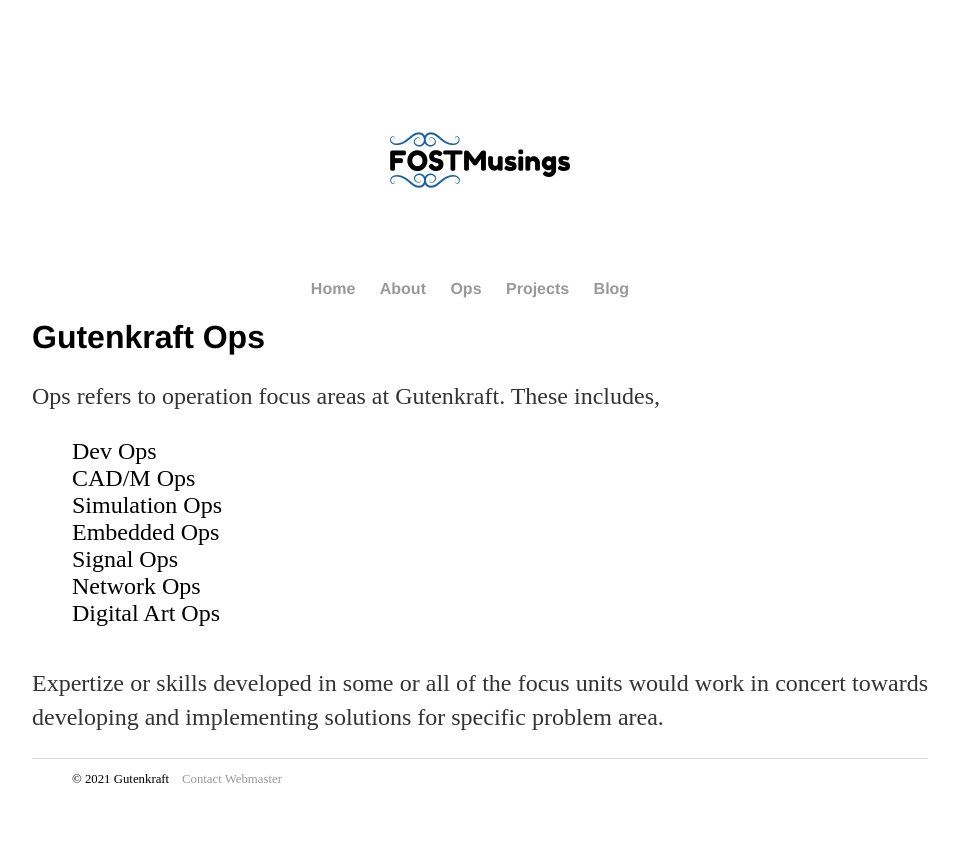
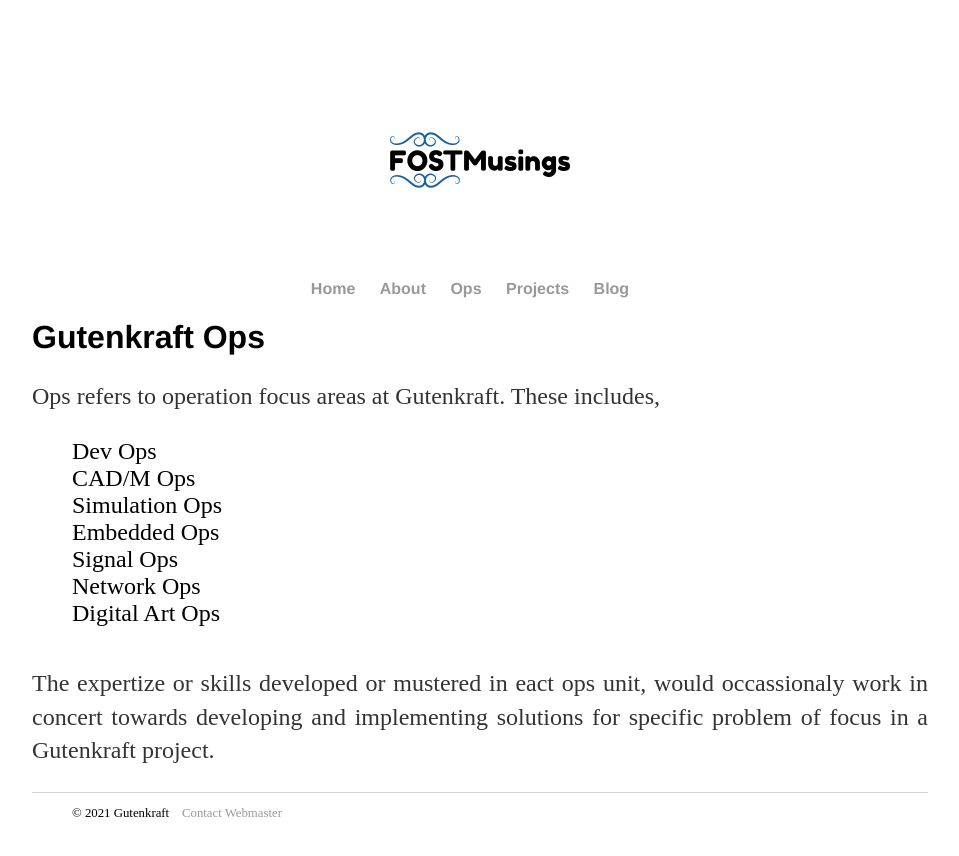
Before and after one commit to oferonmi/datafilik.github.io, a Jekyll site: the page built from ops/index.html, in a window 1280 px wide. Shown: the top 856 px of the page, without its empty margins (160-1119 px from the left). Built offline with Jekyll 4.4.1, drawn with Linux system fonts in a browser that asks for light colours.

Commit message:
content update

```diff
--- a/ops/index.html
+++ b/ops/index.html
@@ -20,7 +20,7 @@ title: Gutenkraft Ops
     </ul>
 
     <p align="justify">
-        Expertize or skills developed in some or all of the focus units would work in concert towards developing and implementing solutions for specific problem area.
+        The expertize or skills developed or mustered in eact ops unit, would occassionaly work in concert towards developing and implementing solutions for specific problem of focus in a Gutenkraft project.
     </p>
 
 </div>
```
